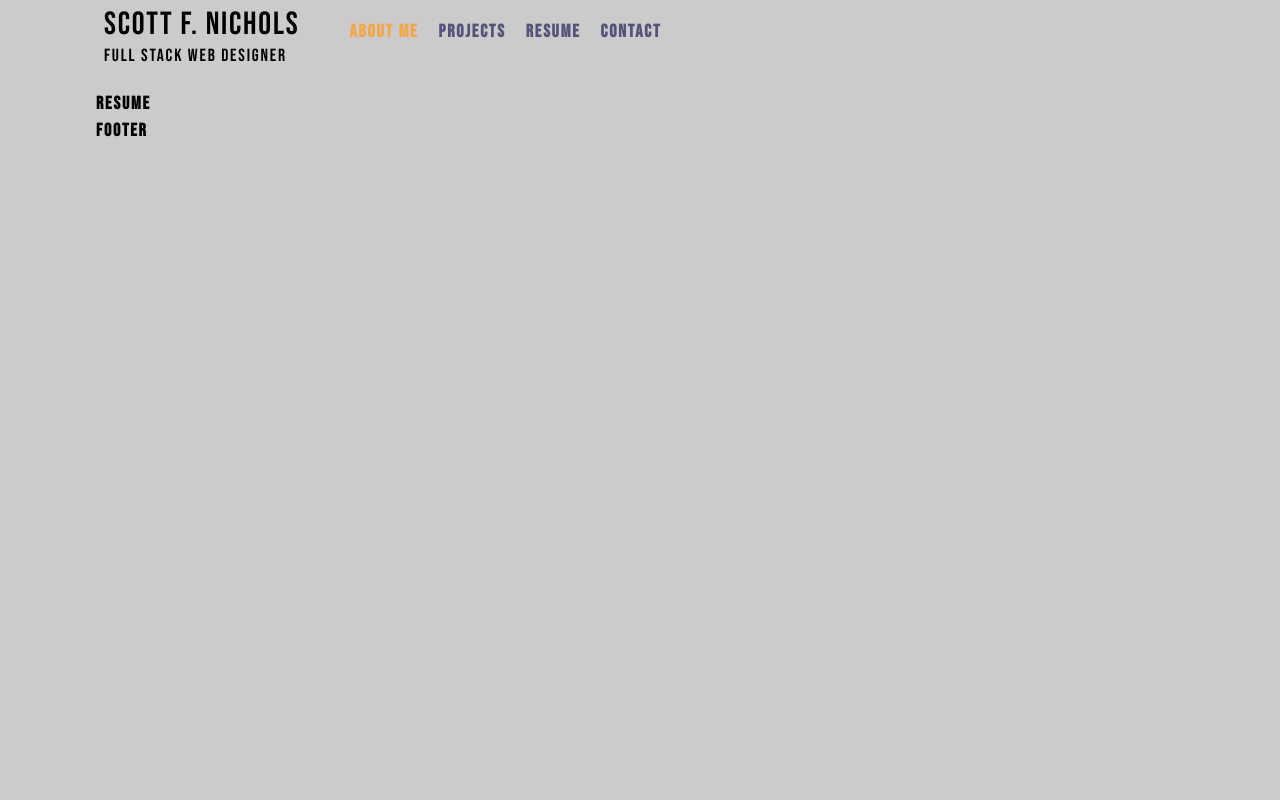
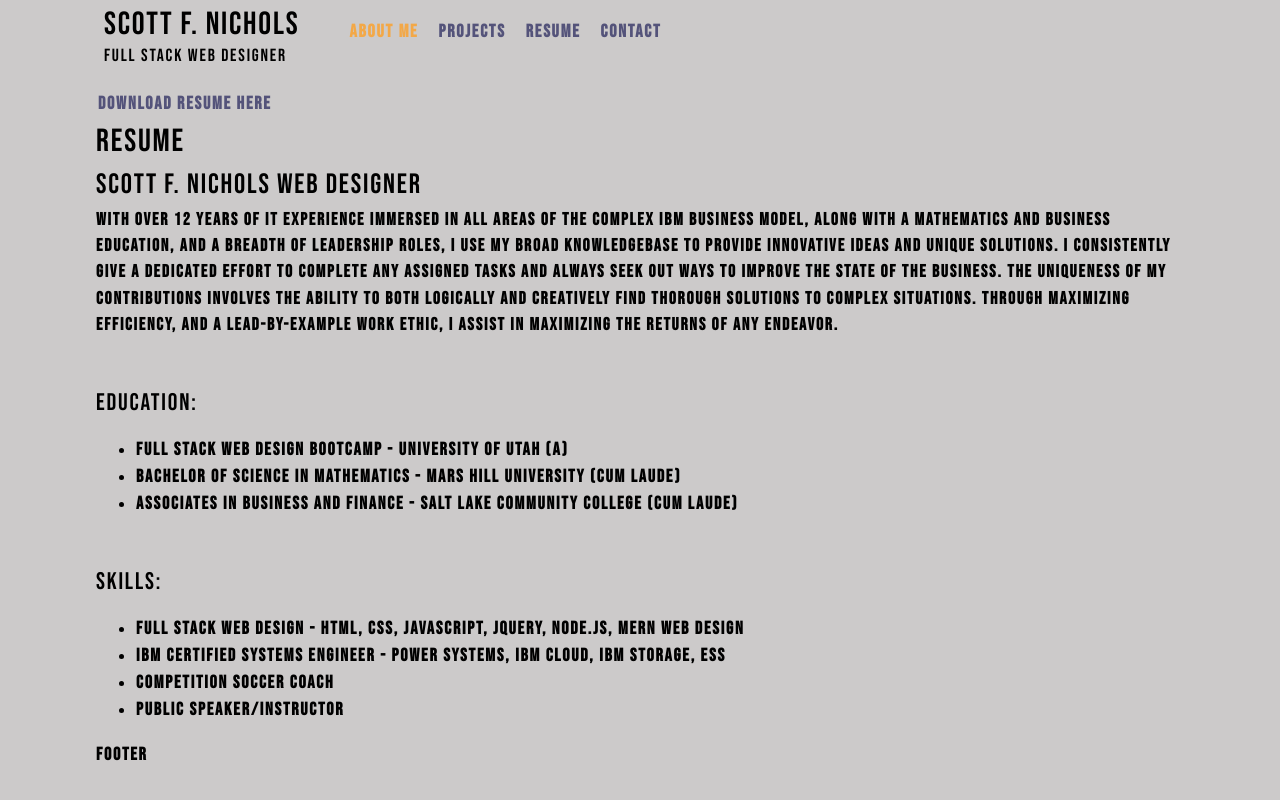
Before and after one commit to Sessions21/react-portfolio-ch20-sfn, a React (Create React App) app: page /resume in a window 1280 px wide. Built offline with nearby package versions, Linux system fonts and the light colour scheme.

Commit message:
added resume and about details

```diff
--- a/src/components/Pages/About/indexAbout.js
+++ b/src/components/Pages/About/indexAbout.js
@@ -1,10 +1,21 @@
 import React from 'react';
 import aboutImage from "../../../assets/cover/about-cover.png";
+import bodyImage from "../../../assets/cover/body_cover.JPG";
+
 
 function About() {
   return (
     <section className='my-5'>
       <h1 id="about">About Me...</h1>
+      <img src={bodyImage} className="img-thumbnail mx-1" alt="person looking off in the distance" />
+      <p>With over 15 years of experience in a range of IT positions, with the majority of time spent as an IBM
+        Systems Engineer, my exploration into web design pulls from a
+        breadth of influences.  I have interfaced, and become extremely familiar with, countless complex
+        applications that run businesses and provide social intractions.
+        My priorities in web design include logical symplicity with robust capabilities. I utilize
+        the logic of a mathmatical mind and astethtics of a love of artcreation in all of my web design and
+        user interfaces. Ultimately, my websites incompass unique simplicity and high web visibilty.
+        Let me design for you and show you what I mean!</p>
       <img src={aboutImage} className="my-2" style={{ width: "100%" }} alt="desk with computer" />
     </section>
   );
--- a/src/components/Pages/Resume/indexRes.js
+++ b/src/components/Pages/Resume/indexRes.js
@@ -1,8 +1,39 @@
 import React from 'react'
+import ImageRes from '../../../assets/images_resume/resume.pdf';
 
 const Resume = () => {
   return (
-    <div>Resume</div>
+    <div>
+      <a href={ImageRes} download="resume.pdf"> Download Resume Here </a>
+      <article>
+        <h2>Resume</h2>
+        <h3>Scott F. Nichols Web Designer</h3>
+        <p> With over 12 years of IT experience immersed in all areas of the complex IBM business
+            model, along with a mathematics and business education, and a breadth of leadership
+            roles, I use my broad knowledgebase to provide innovative ideas and unique solutions.
+            I consistently give a dedicated effort to complete any assigned tasks and always seek
+            out ways to improve the state of the business. The uniqueness of my contributions
+            involves the ability to both logically and creatively find thorough solutions to complex
+            situations. Through maximizing efficiency, and a lead-by-example work ethic, I assist in
+            maximizing the returns of any endeavor.
+        </p>
+        <br/>
+        <h4>Education:</h4>
+        <ul>
+          <li>Full Stack Web Design Bootcamp - University of utah (A)</li>
+          <li>Bachelor of Science in Mathematics - Mars Hill University (Cum Laude)</li>
+          <li>Associates in Business and Finance - Salt Lake Community College (Cum Laude)</li>
+        </ul>
+        <br/>
+        <h4>Skills:</h4>
+        <ul>
+          <li>Full Stack Web Design - HTML, CSS, JavaScript, JQuery, Node.js, MERN web design</li>
+          <li>IBM Certified Systems Engineer - Power Systems, IBM Cloud, IBM Storage, ESS</li>
+          <li>Competition Soccer Coach</li>
+          <li>Public Speaker/Instructor</li>
+        </ul>
+      </article>
+    </div>
   )
 }
 
```
Also changed, not shown: 2 other files (tests, documents, lock files or other folders).
